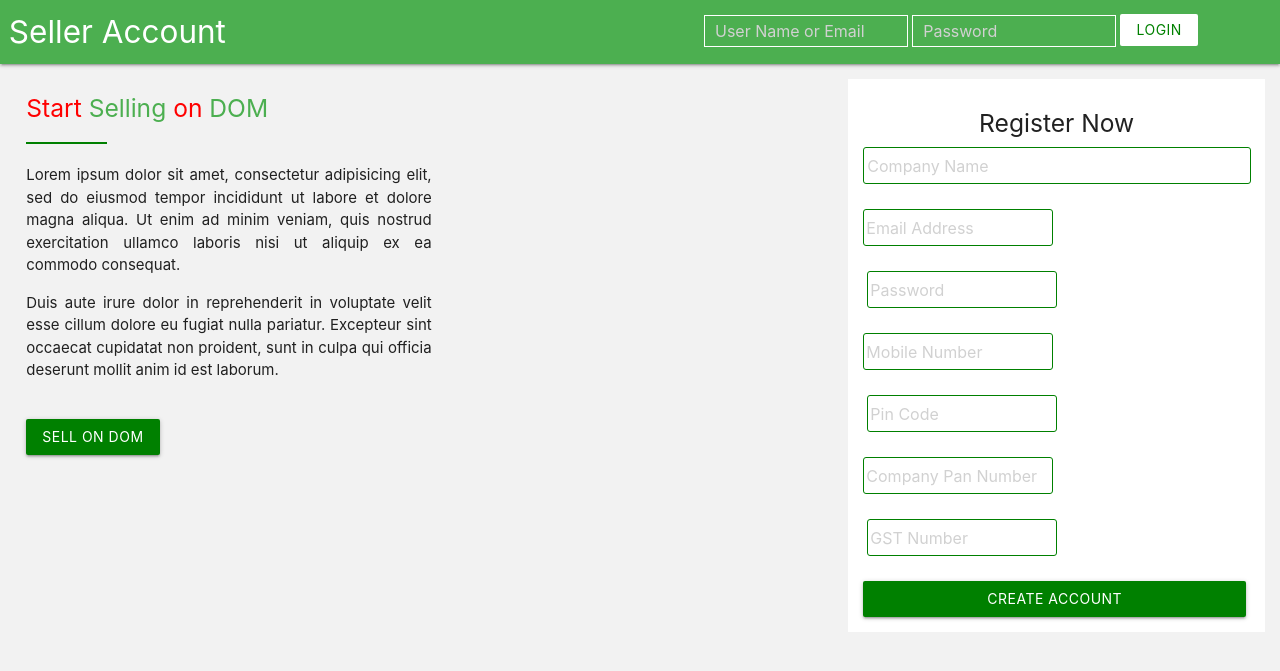
After one commit to DewHunt/Dew-Online-Market, a CodeIgniter app: page /database/index.php/seller/index in a window 1280 px wide. The commit adds this page. Shown: the top 671 px of the page. Run offline with CodeIgniter, Linux system fonts and the light colour scheme; some libraries are stand-ins or nearby versions.

Commit message:
Update - 181105

```diff
--- /dev/null
+++ b/application/controllers/Seller.php
@@ -0,0 +1,18 @@
+<?php
+	/**
+	 *
+	 */
+	class Seller extends CI_Controller
+	{
+
+		public function __construct()
+		{
+			parent::__construct();
+		}
+
+		public function index()
+		{
+			$this->load->view('Seller/index');
+		}
+	}
+?>
--- a/application/views/Home/index.php
+++ b/application/views/Home/index.php
@@ -137,7 +137,7 @@
 				<!-- Search Box Section Start -->
 				<?= form_open(); ?>
 					<input type="text" name="" class="hide-on-med-and-down" id="set-search" placeholder="Search Products and Brands">
-					<button type="submit" class="hide-on-med-and-down" id="set-search-button" class="btn waves-effect waves-light"><b>Search</b></button>
+					<button type="submit" id="set-search-button" class="btn waves-effect waves-light hide-on-med-and-down"><b>Search</b></button>
 				<?= form_close(); ?>
 				<!-- Search Box Section End -->
 
@@ -1317,7 +1317,7 @@
 						<li><a href="#">Login Account</a></li>
 						<li><a href="#">Cart</a></li>
 						<li><a href="#">Offer</a></li>
-						<li><a href="#">Seller Account</a></li>
+						<li><a href="<?= base_url('index.php/Seller/index'); ?>">Seller Account</a></li>
 					</ul>
 				</div>
 				<div class="col l3 m6 s12">
--- /dev/null
+++ b/application/views/Seller/index.php
@@ -0,0 +1,311 @@
+<!DOCTYPE html>
+<html>
+	<meta name="viewport" content="width=device-width, initial-scale=1">
+	<head>
+		<title>Dew Online Market | Seller Account</title>
+
+		<!-- Shortcut Icon Section Start -->
+		<link rel="shortcut icon" href="<?= base_url('assets/images/logo/shortcut_00.png') ?>">
+		<!-- <link rel="stylesheet" type="text/css" href="../assets/images/logo/shortcut_00.png"> -->
+		<!-- Shortcut Icon Section End -->
+
+		<!-- Materialize CSS file include -->
+		<?= link_tag('assets/materialize/css/materialize.css'); ?>
+		<!-- <link rel="stylesheet" type="text/css" href="../assets/materialize/css/materialize.css"> -->
+
+		<!-- Font Awesome CSS file include -->
+		<?= link_tag('assets/font-awesome-4.7.0/css/font-awesome.css'); ?>
+		<!-- <link rel="stylesheet" type="text/css" href="../assets/font-awesome-4.7.0/css/font-awesome.css"> -->
+
+		<!-- Material Icons CSS file Include -->
+		<link href="https://fonts.googleapis.com/icon?family=Material+Icons" rel="stylesheet">
+
+		<!-- Custome CSS File include -->
+		<style type="text/css">
+			body{
+				background: rgb(0,0,0,0.05);
+			}
+
+			#seller-username{
+				width: 15%;
+				border: 1px solid white;
+				box-shadow: none;
+				height: 30px;
+				margin-left: 55%;
+				padding-left: 10px;
+				color: white;
+			}
+
+			#seller-password{
+				width: 15%;
+				border: 1px solid white;
+				box-shadow: none;
+				height: 30px;
+				margin-left: 0%;
+				padding-left: 10px;
+				color: white;
+			}
+
+			#login-button{
+				background: white;
+				color: green;
+				height: 32px;
+				line-height: 32px;
+				margin-top: -5px;
+				box-shadow: none;
+			}
+
+			#register-div{
+				padding: 15px;
+			}
+
+			#company-name{
+				width: 99%;
+				border: 1px solid green;
+				border-radius: 3px;
+				box-shadow: none;
+				padding-left: 3px;
+				height: 35px;
+				margin-bottom: 25px;
+			}
+
+			#email-id{
+				width: 48%;
+				border: 1px solid green;
+				border-radius: 3px;
+				box-shadow: none;
+				padding-left: 2px;
+				height: 35px;
+				margin-bottom: 25px;
+			}
+
+			#password{
+				width: 48%;
+				border: 1px solid green;
+				border-radius: 3px;
+				box-shadow: none;
+				padding-left: 2px;
+				height: 35px;
+				margin-bottom: 25px;
+				margin-left: 4px;
+			}
+
+			#mobile-number{
+				width: 48%;
+				border: 1px solid green;
+				border-radius: 3px;
+				box-shadow: none;
+				padding-left: 2px;
+				height: 35px;
+				margin-bottom: 25px;
+			}
+
+			#pin-code{
+				width: 48%;
+				border: 1px solid green;
+				border-radius: 3px;
+				box-shadow: none;
+				padding-left: 2px;
+				height: 35px;
+				margin-bottom: 25px;
+				margin-left: 4px;
+			}
+
+			#mobile-number{
+				width: 48%;
+				border: 1px solid green;
+				border-radius: 3px;
+				box-shadow: none;
+				padding-left: 2px;
+				height: 35px;
+				margin-bottom: 25px;
+			}
+
+			#pin-code{
+				width: 48%;
+				border: 1px solid green;
+				border-radius: 3px;
+				box-shadow: none;
+				padding-left: 2px;
+				height: 35px;
+				margin-bottom: 25px;
+				margin-left: 4px;
+			}
+
+			#company-pan-number{
+				width: 48%;
+				border: 1px solid green;
+				border-radius: 3px;
+				box-shadow: none;
+				padding-left: 2px;
+				height: 35px;
+				margin-bottom: 25px;
+			}
+
+			#gst-number{
+				width: 48%;
+				border: 1px solid green;
+				border-radius: 3px;
+				box-shadow: none;
+				padding-left: 2px;
+				height: 35px;
+				margin-bottom: 25px;
+				margin-left: 4px;
+			}
+
+			#register-button{
+				width: 99%;
+				background: green;
+				color: white;
+			}
+
+			p{
+				width: 50%;
+				text-align: justify;
+			}
+
+			.box{
+				width: 10%;
+				height: 2px;
+				background: green;
+				margin-top: 20px;
+				margin-bottom: 20px;
+			}
+
+			#mobile-username, #mobile-password{
+				box-shadow: none;
+				border-bottom: 1px solid green;
+			}
+
+			#mobile-username + label, #mobile-password + label{
+				color: green;
+			}
+
+			/*Media Query Section Start*/
+			@media only screen and (max-width: 800px){
+				p{width: 100%;}
+
+				#email-id{width: 100%;}
+				#password{width: 100%; margin-left: -1px;}
+
+				#mobile-number{width: 100%;}
+				#pin-code{width: 100%; margin-left: -1px;}
+
+				#company-pan-number{width: 100%;}
+				#gst-number{width: 100%; margin-left: -1px;}
+			}
+			/*Media Query Section End*/
+		</style>
+	</head>
+
+	<body>
+		<!-- Body Section Start -->
+
+		<!-- Top Bar Section Start -->
+		<nav class="green">
+			<div class="nav-wrapper">
+				<?= form_open(); ?>
+				<a href="" class="brand-logo left">&nbsp;Seller Account</a>
+				<input type="text" name="" class="hide-on-med-and-down" id="seller-username" placeholder="User Name or Email">
+				<input type="password" name="" class="hide-on-med-and-down" id="seller-password" placeholder="Password">
+				<button type="submit" class="btn waves-effects waves-light hide-on-med-and-down" id="login-button">Login</button>
+				<?= form_close(); ?>
+			</div>
+		</nav>
+		<!-- Top Bar Section End -->
+
+		<!-- Mobile Screen Login Form Section Start -->
+		<div class="hide-on-med-and-up" style="padding: 15px;">
+			<div class="input-field">
+				<input type="text" name="" id="mobile-username">
+				<label for="mobile-username">User Name</label>
+			</div>
+
+			<div class="input-field">
+				<input type="password" name="" id="mobile-password">
+				<label for="mobile-password">Password</label>
+			</div>
+			<button type="submit" class="btn waves-effects waves-light" style="background: green;">Login</button>
+		</div>
+		<!-- Mobile Screen Login Form Section End -->
+
+		<!-- Register Form Section Start -->
+		<div class="row" style="padding: 15px;">
+			<div class="col l8 m8 s12">
+				<h5 style="margin-top: 2%; color: red;">Start <span class="green-text">Selling</span> on <span class="green-text">DOM</span></h5>
+				<div class="box"></div>
+				<P>
+					Lorem ipsum dolor sit amet, consectetur adipisicing elit, sed do eiusmod
+					tempor incididunt ut labore et dolore magna aliqua. Ut enim ad minim veniam,
+					quis nostrud exercitation ullamco laboris nisi ut aliquip ex ea commodo
+					consequat.
+				</P>
+				<p>
+					Duis aute irure dolor in reprehenderit in voluptate velit esse
+					cillum dolore eu fugiat nulla pariatur. Excepteur sint occaecat cupidatat non
+					proident, sunt in culpa qui officia deserunt mollit anim id est laborum.
+				</p>
+				<br>
+				<button type="submit" class="btn waves-effects waves-light" style="background: green;"> Sell On DOM</button>
+				<br><br><br><br>
+			</div>
+			<div class="col l4 m4 s12 white" id="register-div">
+				<?= form_open(); ?>
+					<h5 class="center-align">Register Now</h5>
+					<input type="text" name="" id="company-name" placeholder="Company Name" required>
+					<input type="text" name="" id="email-id" placeholder="Email Address" required>
+					<input type="password" name="" id="password" placeholder="Password" required>
+					<input type="number" name="" id="mobile-number" placeholder="Mobile Number" required>
+					<input type="number" name="" id="pin-code" placeholder="Pin Code" required>
+					<input type="text" name="" id="company-pan-number" placeholder="Company Pan Number" required>
+					<input type="text" name="" id="gst-number" placeholder="GST Number" required>
+					<button type="submit" class="btn waves-effects waves-light" id="register-button">Create Account</button>
+				<?= form_close(); ?>
+			</div>
+		</div>
+		<!-- Register Form Section End -->
+
+		<!-- Body Section End -->
+
+		<!-- JQuery JS file include -->
+		<script type="text/javascript" src="<?= base_url('assets/jquery/jquery-3.3.1.min.js') ?>"></script>
+		<!-- <script type="text/javascript" src="../assets/jquery/jquery-3.3.1.min.js"></script> -->
+
+		<!-- Materialize JS file include -->
+		<script type="text/javascript" src="<?= base_url('assets/materialize/js/materialize.js'); ?>"></script>
+		<!-- <script type="text/javascript" src="../assets/materialize/js/materialize.js"></script> -->
+
+		<!-- Custome JS File Include -->
+		<script type="text/javascript">
+			$(document).ready(function(){
+				// Email Validation Section Start
+				$('#email').keyup(function() {
+					var email = $('#email').val();
+					// Checking Empty Fields
+					if ($.trim(email).length == 0) {
+						alert('Enter Email Address');
+						e.preventDefault();
+					}
+
+					if (validateEmail(email)) {
+						alert('Nice!! your Email is valid, now you can continue..');
+					}
+					else {
+						alert('Invalid Email Address');
+						e.preventDefault();
+					}
+				});
+			});
+			// Function that validates email address through a regular expression.
+			function validateEmail(email) {
+				var filter = /^[w-.+]+@[a-zA-Z0-9.-]+.[a-zA-z0-9]{2,4}$/;
+				if (filter.test(email)) {
+					return true;
+				}
+				else {
+					return false;
+				}
+			}
+		</script>
+	</body>
+</html>
```
